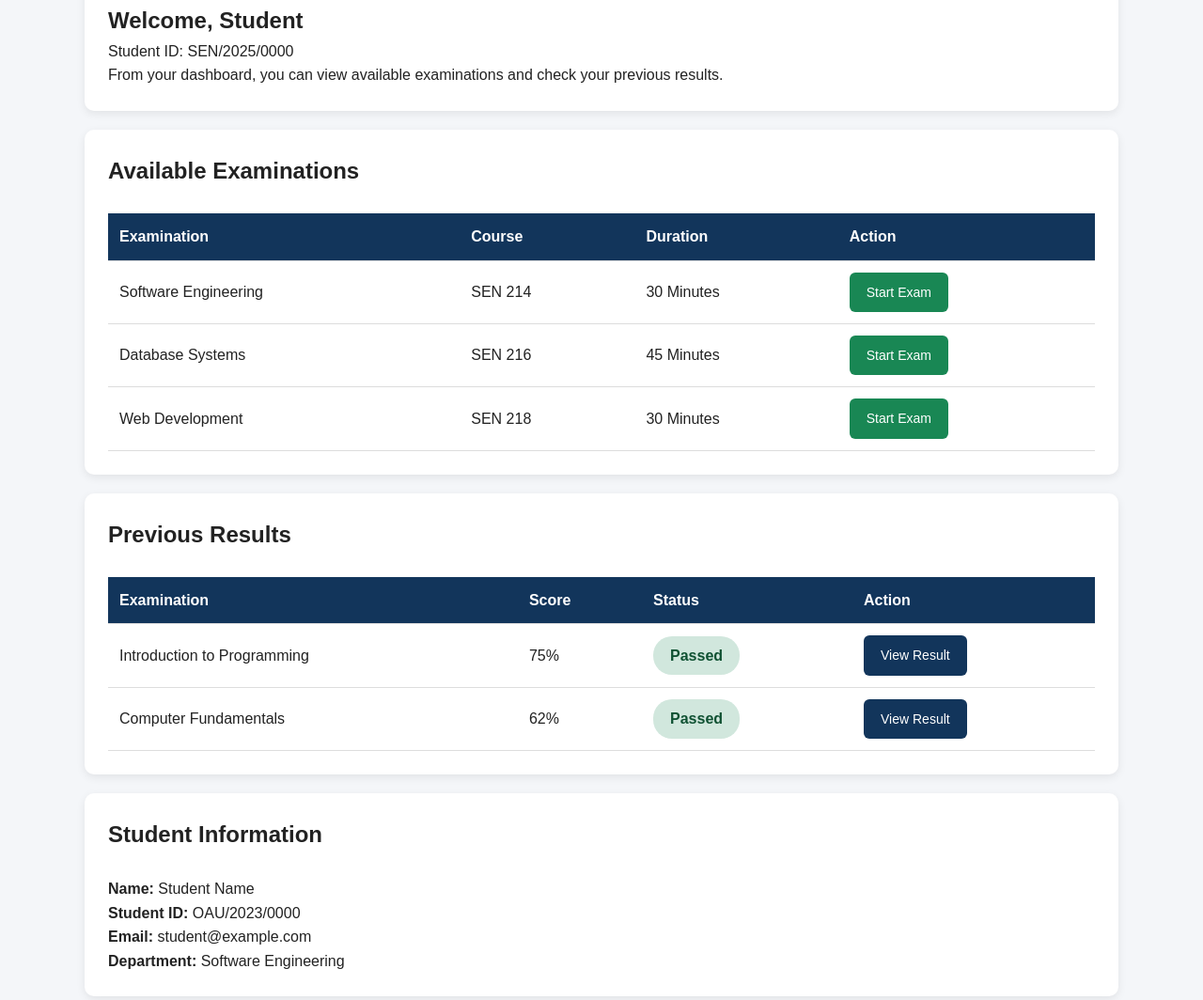
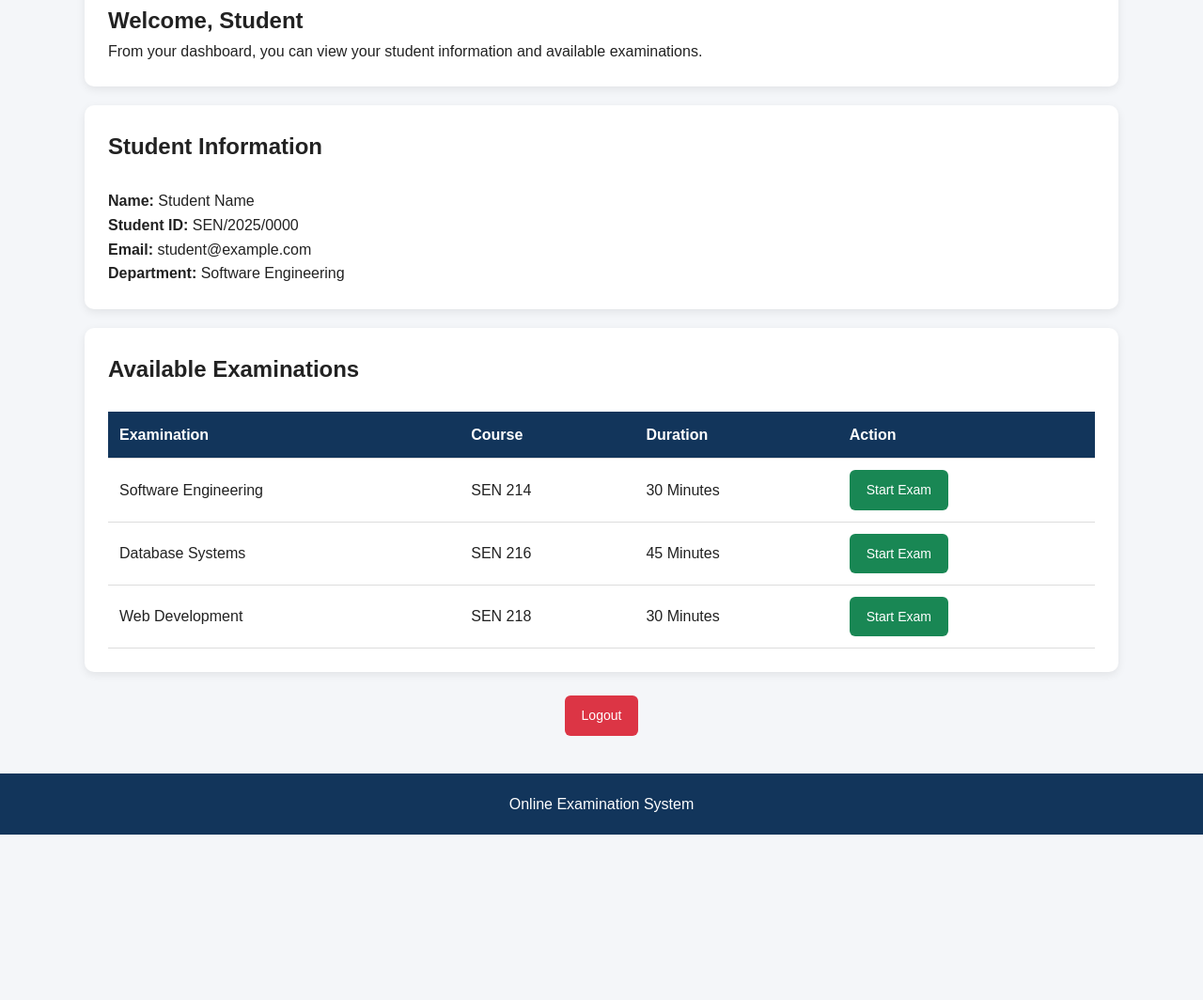
Before and after one commit to adeoyeothniel2003-source/Online-Examination-System, a plain HTML site: page Frontend/dashboard.html in a window 1280 px wide. Shown: the part 193-1257 px from the top of the page at 94% size. After the commit the page ends 1081 px from the top, so only its background shows below. Drawn offline with Linux system fonts and the light colour scheme.

Commit message:
Update dashboard.html

```diff
--- a/Frontend/dashboard.html
+++ b/Frontend/dashboard.html
@@ -45,12 +45,40 @@
             </h2>
 
             <p>
-                Student ID: SEN/2025/0000
+                From your dashboard, you can view your student information
+                and available examinations.
+            </p>
+
+        </div>
+
+
+        <!-- Student Information -->
+        <div class="card">
+
+            <h2>
+                Student Information
+            </h2>
+
+            <br>
+
+            <p>
+                <strong>Name:</strong>
+                Student Name
             </p>
 
             <p>
-                From your dashboard, you can view available examinations
-                and check your previous results.
+                <strong>Student ID:</strong>
+                SEN/2025/0000
+            </p>
+
+            <p>
+                <strong>Email:</strong>
+                student@example.com
+            </p>
+
+            <p>
+                <strong>Department:</strong>
+                Software Engineering
             </p>
 
         </div>
@@ -158,128 +186,6 @@
         </div>
 
 
-        <!-- Previous Results -->
-        <div class="card">
-
-            <h2>
-                Previous Results
-            </h2>
-
-            <br>
-
-            <table>
-
-                <thead>
-
-                    <tr>
-                        <th>Examination</th>
-                        <th>Score</th>
-                        <th>Status</th>
-                        <th>Action</th>
-                    </tr>
-
-                </thead>
-
-                <tbody>
-
-                    <tr>
-
-                        <td>
-                            Introduction to Programming
-                        </td>
-
-                        <td>
-                            75%
-                        </td>
-
-                        <td>
-
-                            <span class="status status-pass">
-                                Passed
-                            </span>
-
-                        </td>
-
-                        <td>
-
-                            <a href="result.html"
-                               class="btn btn-primary">
-                                View Result
-                            </a>
-
-                        </td>
-
-                    </tr>
-
-
-                    <tr>
-
-                        <td>
-                            Computer Fundamentals
-                        </td>
-
-                        <td>
-                            62%
-                        </td>
-
-                        <td>
-
-                            <span class="status status-pass">
-                                Passed
-                            </span>
-
-                        </td>
-
-                        <td>
-
-                            <a href="result.html"
-                               class="btn btn-primary">
-                                View Result
-                            </a>
-
-                        </td>
-
-                    </tr>
-
-                </tbody>
-
-            </table>
-
-        </div>
-
-
-        <!-- Student Information -->
-        <div class="card">
-
-            <h2>
-                Student Information
-            </h2>
-
-            <br>
-
-            <p>
-                <strong>Name:</strong>
-                Student Name
-            </p>
-
-            <p>
-                <strong>Student ID:</strong>
-                OAU/2023/0000
-            </p>
-
-            <p>
-                <strong>Email:</strong>
-                student@example.com
-            </p>
-
-            <p>
-                <strong>Department:</strong>
-                Software Engineering
-            </p>
-
-        </div>
-
-
         <!-- Logout -->
         <div style="text-align: center; margin-top: 25px;">
 
```
